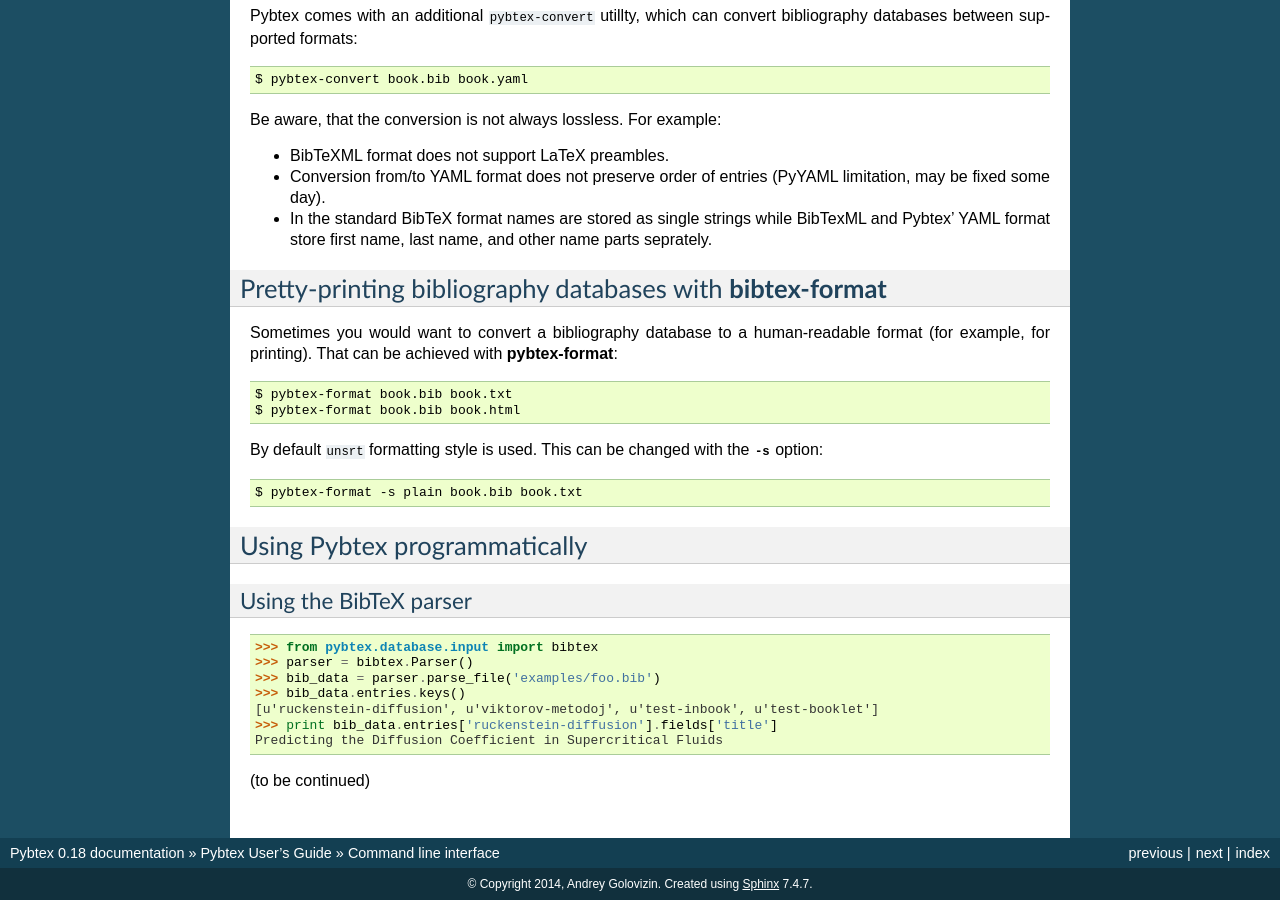
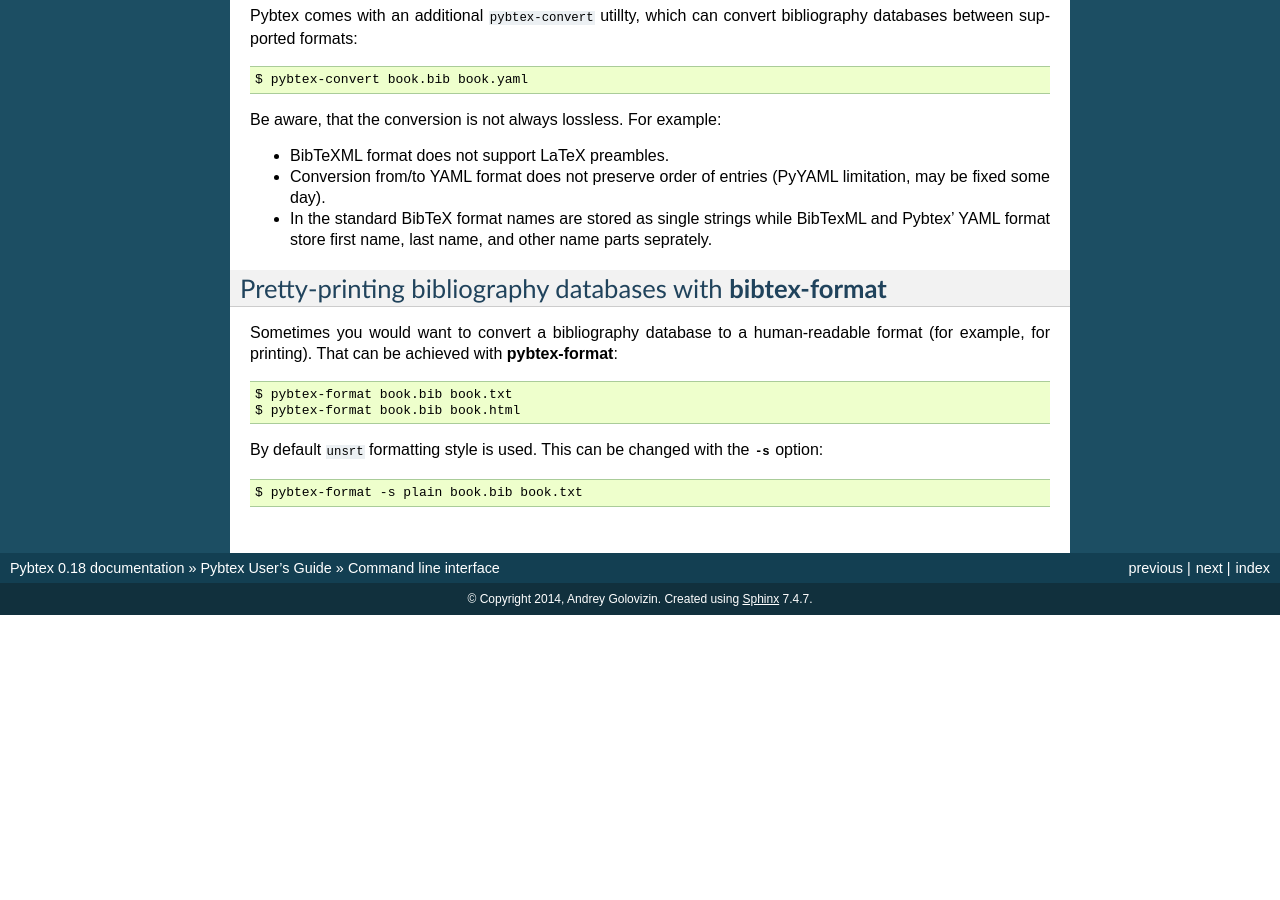
Before and after one commit to live-clones/pybtex, a Sphinx documentation site: the page built from docs/source/cmdline.rst, in a window 1280 px wide and 900 px high, scrolled down 1531 px. Built offline with Sphinx 7.4.7, drawn with Linux system fonts in a browser that asks for light colours; after the commit the page ends 2146 px from its top, so only the background shows below that; some of the changed text lies outside the part shown.

```diff
--- a/docs/source/cmdline.rst
+++ b/docs/source/cmdline.rst
@@ -143,22 +143,3 @@ By default ``unsrt`` formatting style is used. This can be changed with the
 .. code-block:: shell
 
     $ pybtex-format -s plain book.bib book.txt
-
-
-Using Pybtex programmatically
-=============================
-
-Using the BibTeX parser
------------------------
-
-.. sourcecode:: pycon
-
-    >>> from pybtex.database.input import bibtex
-    >>> parser = bibtex.Parser()
-    >>> bib_data = parser.parse_file('examples/foo.bib')
-    >>> bib_data.entries.keys()
-    [u'ruckenstein-diffusion', u'viktorov-metodoj', u'test-inbook', u'test-booklet']
-    >>> print bib_data.entries['ruckenstein-diffusion'].fields['title']
-    Predicting the Diffusion Coefficient in Supercritical Fluids
-
-(to be continued)
--- a/docs/source/manual.rst
+++ b/docs/source/manual.rst
@@ -8,5 +8,6 @@ Pybtex User's Guide
 
     cmdline
     formats
+    api
     style_api
     plugins
```
Also changed, not shown: docs/source/api.rst (added, +19 -0 lines).
